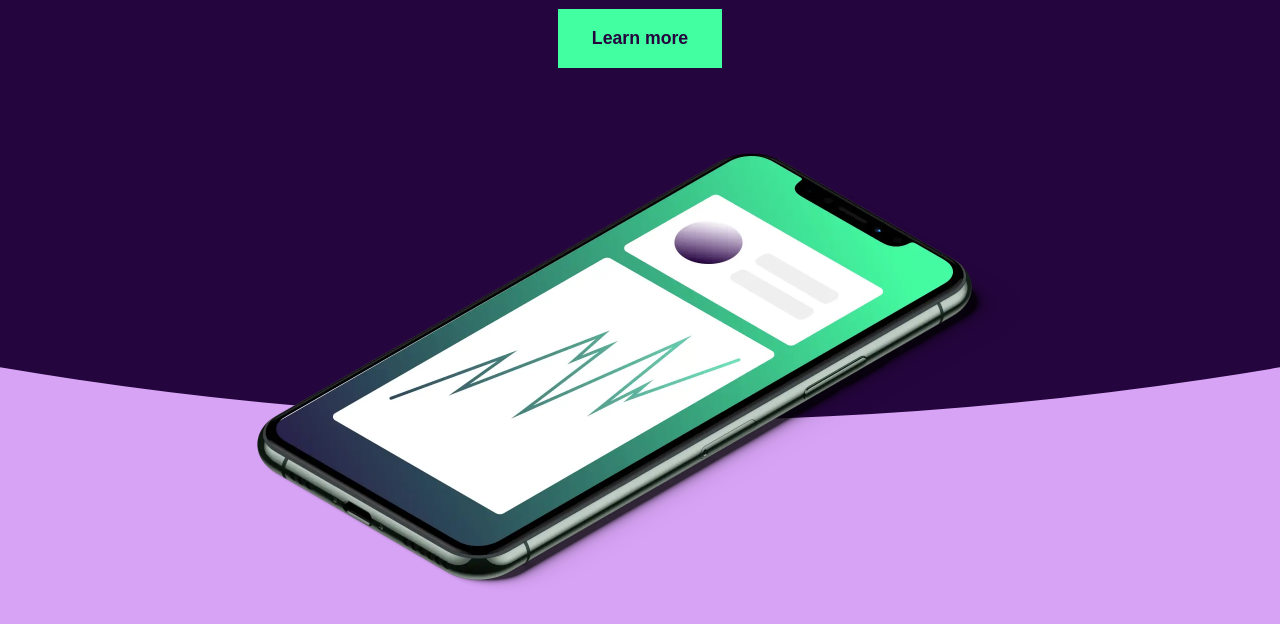
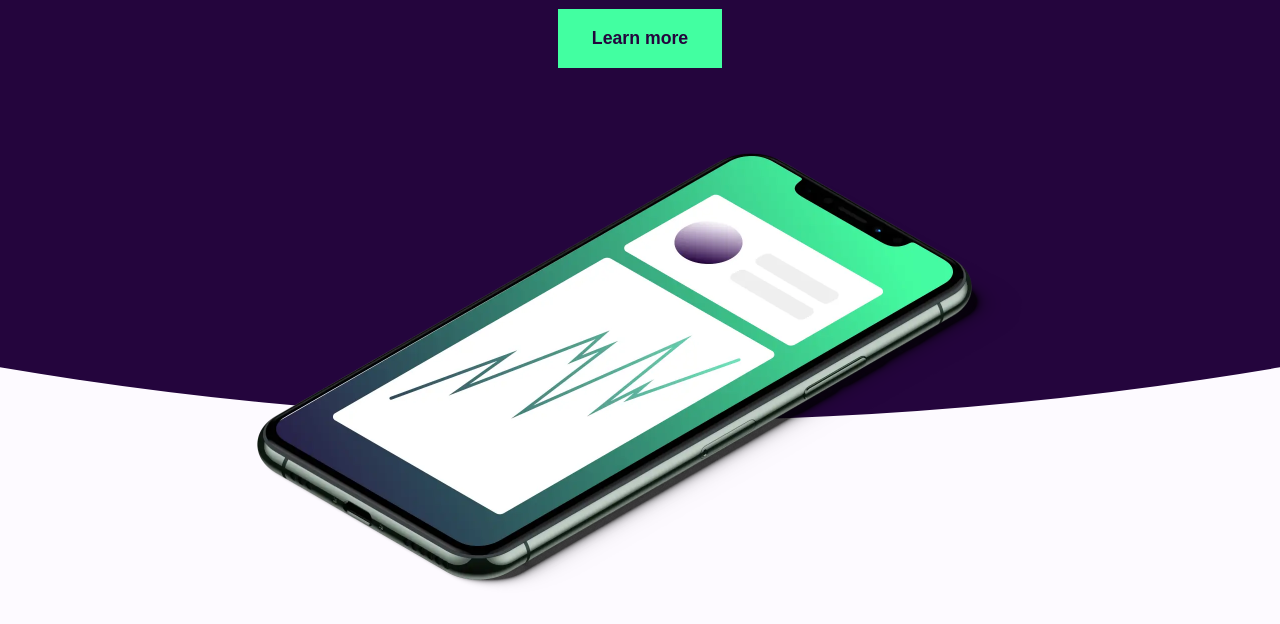
Before and after one commit to NavarroEmiliano/workit-landing-page-fm, a plain HTML site: page index.html in a window 1280 px wide. Shown: the part 328-952 px from the top of the page. Drawn offline with Linux system fonts and the light colour scheme.

Commit message:
features finished

```diff
--- a/scss/layout/_features.scss
+++ b/scss/layout/_features.scss
@@ -3,7 +3,6 @@
 .features {
         color: u.$color-purple-900 ;
         background-color: u.$color-purple-100;
-
 
         &__wrapper {
                 background-color: u.$color-purple-100;
@@ -23,7 +22,6 @@
                         padding-block-end: 144px;
                 }
         }
-
 
         &__item {
                 display: flex;
@@ -74,7 +72,6 @@
                 overflow-x: hidden;
                 background-color: u.$color-white;
 
-
                 &::after {
                         content: '';
                         position: absolute;
--- a/scss/utils/_variables.scss
+++ b/scss/utils/_variables.scss
@@ -1,5 +1,5 @@
 $color-green: hsl(150, 100%, 63%);
-$color-purple-100: hsl(278, 80%, 80%);
+$color-purple-100: hsl(276, 100%, 99%);
 $color-purple-500: hsl(271, 12%, 34%);
 $color-purple-900: hsl(273, 85%, 13%);
 $color-white: hsl(0, 0%, 100%);
```
Also changed, not shown: dist/style.css, 1 other file.
